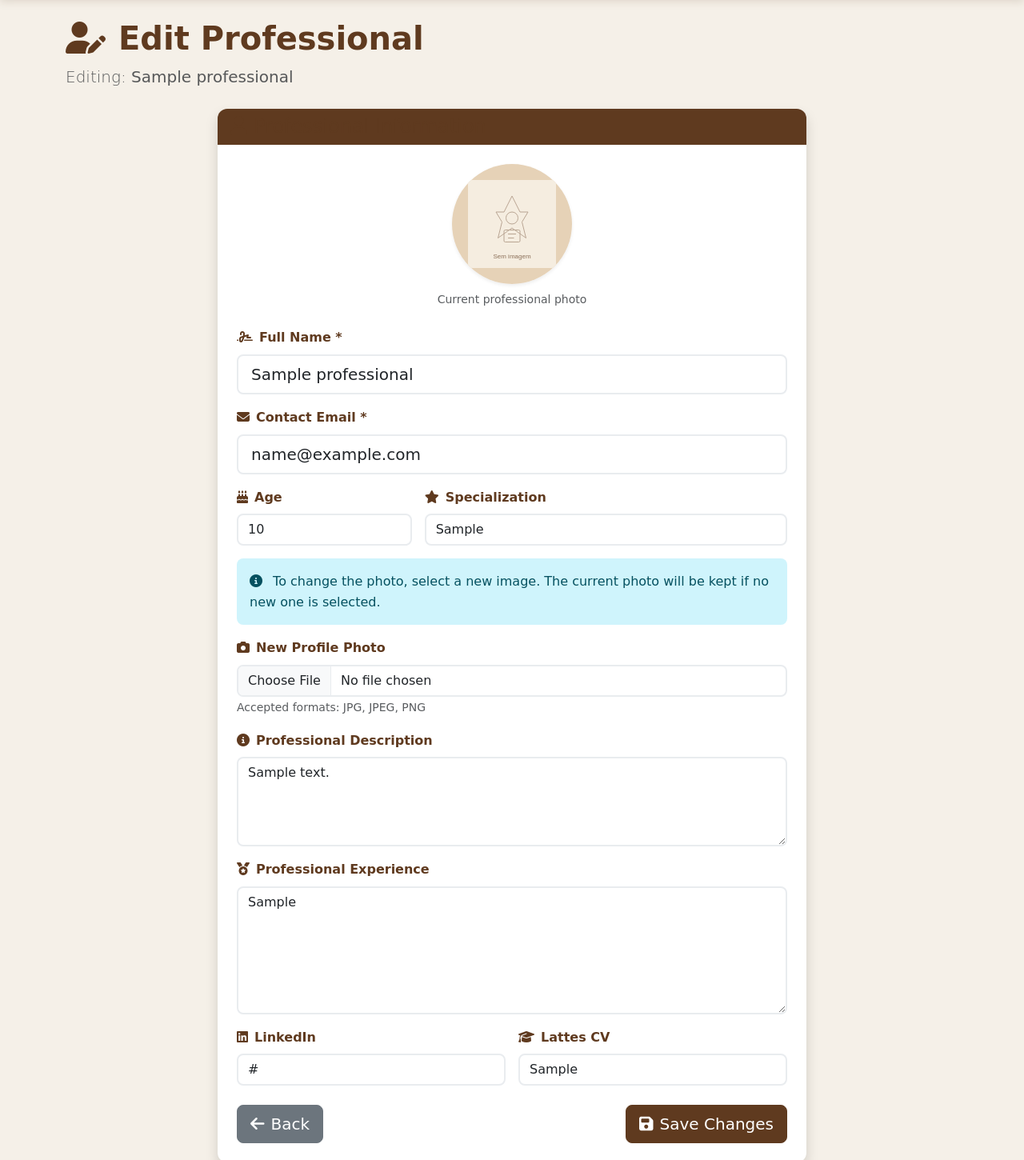
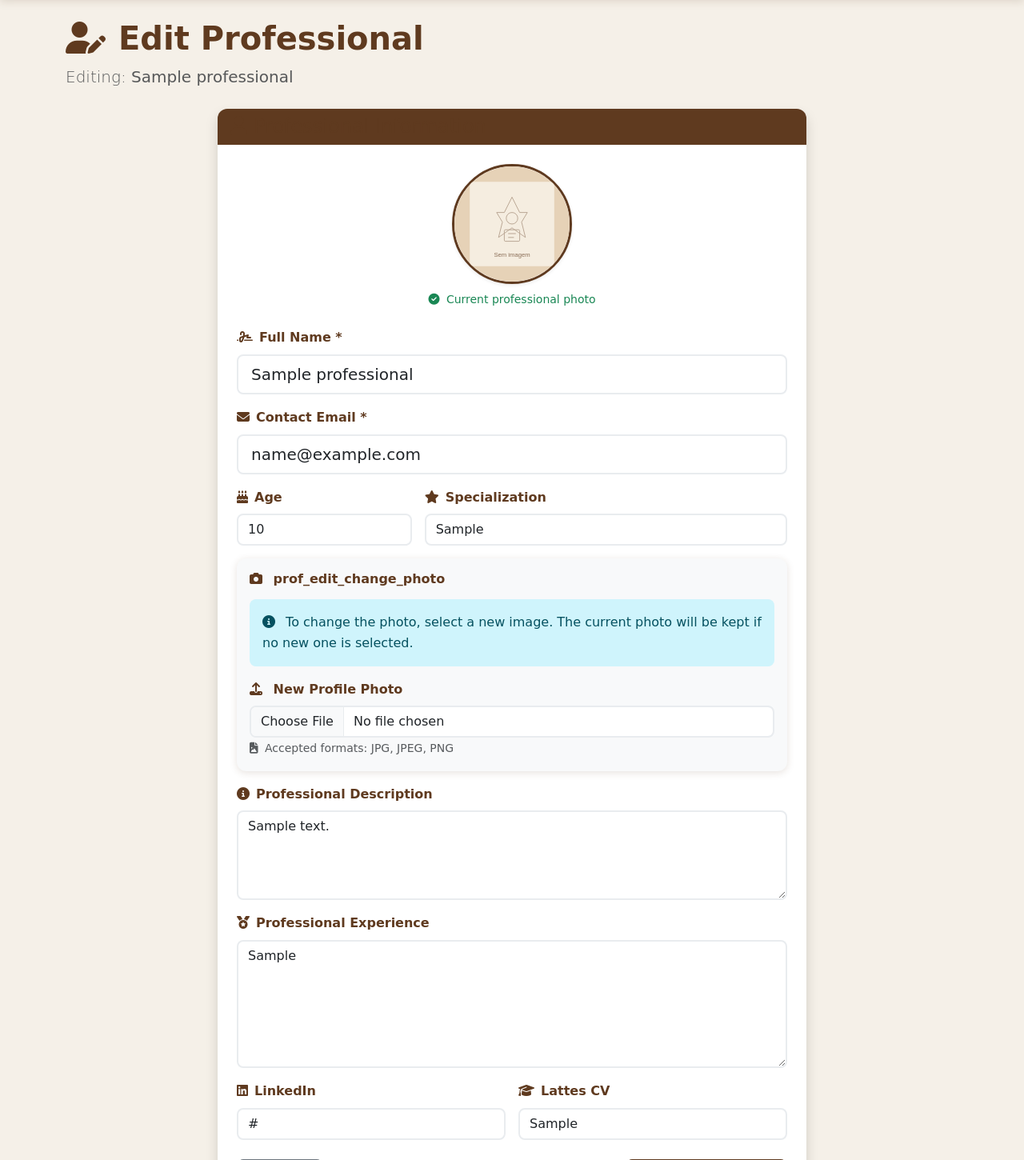
Before and after one commit to heloisabolognesi/teste22, a Flask app: page /editar_profissional/1 in a window 1280 px wide. Shown: the part 83-1533 px from the top of the page at 80% size. Run offline with Flask 3, Linux system fonts and the light colour scheme; a user stored in the database is signed in; tables that the repository leaves empty hold one stand-in row (values such as "Sample post"); some libraries are stand-ins or nearby versions; some web fonts are replaced.

Commit message:
Add ability to upload and manage professional profile photos
Update the professional profile editing route to handle photo uploads via Cloudinary, including deleting old photos, displaying current photos or placeholders, and providing user feedback. Modify the template to show the current photo or a placeholder, and update the photo upload section with dynamic labels and informational notes based on whether a photo exists.

Replit-Commit-Author: Agent
Replit-Commit-Session-Id: 91bfc21d-135f-4f37-bb75-e9b5d890c340
Replit-Commit-Checkpoint-Type: full_checkpoint
Replit-Commit-Event-Id: 858e6cb1-fea2-4d2e-9e89-d4ed236b1814
Replit-Commit-Screenshot-Url: https://storage.googleapis.com/screenshot-production-us-central1/86f88c59-1b27-4410-98b4-2d7b6d49d99b/91bfc21d-135f-4f37-bb75-e9b5d890c340/zngYZTq

```diff
--- a/routes.py
+++ b/routes.py
@@ -946,15 +946,47 @@ def editar_profissional(id):
         professional.linkedin = form.linkedin.data
         professional.lattes_cv = form.lattes_cv.data
 
-        # Handle new photo upload
-        if form.profile_photo.data:
-            from storage import upload_professional_photo, delete_file
-            # Delete old photo if exists
-            if professional.profile_photo:
-                delete_file(professional.profile_photo)
-            photo_url = upload_professional_photo(form.profile_photo.data)
-            if photo_url:
-                professional.profile_photo = photo_url
+        # Handle new photo upload (check if file was actually provided)
+        has_photo = form.profile_photo.data and hasattr(form.profile_photo.data, 'filename') and form.profile_photo.data.filename
+        if has_photo:
+            from storage import upload_professional_photo, delete_file, is_cloudinary_available
+            import logging
+
+            if not is_cloudinary_available():
+                lang = session.get('language', 'pt')
+                messages = {
+                    'pt': 'Serviço de armazenamento de imagens não disponível.',
+                    'en': 'Image storage service not available.',
+                    'es': 'Servicio de almacenamiento de imágenes no disponible.',
+                    'fr': 'Service de stockage d\'images non disponible.'
+                }
+                flash(messages.get(lang, messages['pt']), 'error')
+            else:
+                # Delete old photo if exists
+                if professional.profile_photo:
+                    delete_file(professional.profile_photo)
+
+                photo_url = upload_professional_photo(form.profile_photo.data)
+                if photo_url:
+                    professional.profile_photo = photo_url
+                    logging.info(f"Professional photo uploaded: {photo_url}")
+                    lang = session.get('language', 'pt')
+                    messages = {
+                        'pt': 'Foto de perfil atualizada com sucesso!',
+                        'en': 'Profile photo updated successfully!',
+                        'es': '¡Foto de perfil actualizada con éxito!',
+                        'fr': 'Photo de profil mise à jour avec succès!'
+                    }
+                    flash(messages.get(lang, messages['pt']), 'success')
+                else:
+                    lang = session.get('language', 'pt')
+                    messages = {
+                        'pt': 'Erro ao fazer upload da foto. Verifique se é uma imagem válida (JPG/PNG, máx 5MB).',
+                        'en': 'Error uploading photo. Check if it is a valid image (JPG/PNG, max 5MB).',
+                        'es': 'Error al subir la foto. Verifique si es una imagen válida (JPG/PNG, máx 5MB).',
+                        'fr': 'Erreur lors du téléchargement. Vérifiez si c\'est une image valide (JPG/PNG, max 5MB).'
+                    }
+                    flash(messages.get(lang, messages['pt']), 'error')
 
         db.session.commit()
 
--- a/templates/editar_profissional.html
+++ b/templates/editar_profissional.html
@@ -22,16 +22,29 @@
             </div>
 
             <div class="card-body p-4">
+                <!-- Foto Atual do Profissional -->
+                <div class="mb-4 text-center">
                     {% if professional.profile_photo %}
-                <div class="mb-4 text-center">
                     <img src="{{ professional.profile_photo|image_url }}"
                          alt="{{ professional.name }}"
-                         class="rounded-circle shadow-sm"
+                         class="rounded-circle shadow-sm border border-3 border-archaeological"
                          style="width: 150px; height: 150px; object-fit: cover;"
-                         onerror="this.style.display='none';">
-                    <p class="text-muted small mt-2" data-i18n="prof_edit_current_photo">Foto atual do profissional</p>
+                         onerror="this.src='/static/images/default-placeholder.svg';">
+                    <p class="text-success small mt-2">
+                        <i class="fas fa-check-circle me-1"></i>
+                        <span data-i18n="prof_edit_current_photo">Foto atual do profissional</span>
+                    </p>
+                    {% else %}
+                    <div class="d-inline-flex align-items-center justify-content-center rounded-circle bg-light border border-3 border-secondary"
+                         style="width: 150px; height: 150px;">
+                        <i class="fas fa-user fa-4x text-muted"></i>
                     </div>
+                    <p class="text-muted small mt-2">
+                        <i class="fas fa-info-circle me-1"></i>
+                        <span data-i18n="prof_edit_no_photo">Nenhuma foto cadastrada</span>
+                    </p>
                     {% endif %}
+                </div>
 
                 <form method="POST" enctype="multipart/form-data" class="needs-validation" novalidate>
                     {{ form.hidden_tag() }}
@@ -86,15 +99,46 @@
                         </div>
 
                         <div class="col-12">
-                            <div class="alert alert-info">
+                            <div class="card bg-light border-0">
+                                <div class="card-body">
+                                    <h6 class="fw-bold mb-3">
+                                        <i class="fas fa-camera me-2"></i>
+                                        {% if professional.profile_photo %}
+                                        <span data-i18n="prof_edit_change_photo">Alterar Foto de Perfil</span>
+                                        {% else %}
+                                        <span data-i18n="prof_edit_add_photo">Adicionar Foto de Perfil</span>
+                                        {% endif %}
+                                    </h6>
+
+                                    <div class="alert alert-info mb-3">
                                         <i class="fas fa-info-circle me-2"></i>
+                                        {% if professional.profile_photo %}
                                         <span data-i18n="prof_edit_photo_note">Para alterar a foto, selecione uma nova imagem. A foto atual será mantida se nenhuma nova for selecionada.</span>
+                                        {% else %}
+                                        <span data-i18n="prof_edit_photo_add_note">Adicione uma foto para o perfil do profissional.</span>
+                                        {% endif %}
                                     </div>
+
                                     <label for="{{ form.profile_photo.id }}" class="form-label fw-bold">
-                                <i class="fas fa-camera me-2"></i><span data-i18n="prof_edit_new_photo">Nova Foto de Perfil</span>
+                                        <i class="fas fa-upload me-2"></i>
+                                        {% if professional.profile_photo %}
+                                        <span data-i18n="prof_edit_new_photo">Nova Foto de Perfil</span>
+                                        {% else %}
+                                        <span data-i18n="prof_edit_select_photo">Selecionar Foto</span>
+                                        {% endif %}
                                     </label>
                                     {{ form.profile_photo(class="form-control", accept=".jpg,.jpeg,.png") }}
-                            <small class="form-text text-muted" data-i18n="prof_photo_formats">Formatos aceitos: JPG, JPEG, PNG</small>
+                                    <small class="form-text text-muted">
+                                        <i class="fas fa-file-image me-1"></i>
+                                        <span data-i18n="prof_photo_formats">Formatos aceitos: JPG, JPEG, PNG (máx. 5MB)</span>
+                                    </small>
+                                    {% if form.profile_photo.errors %}
+                                        <div class="invalid-feedback d-block">
+                                            {% for error in form.profile_photo.errors %}{{ error }}{% endfor %}
+                                        </div>
+                                    {% endif %}
+                                </div>
+                            </div>
                         </div>
 
                         <div class="col-12">
```
Lines whose indentation alone changed are shown as unchanged.
